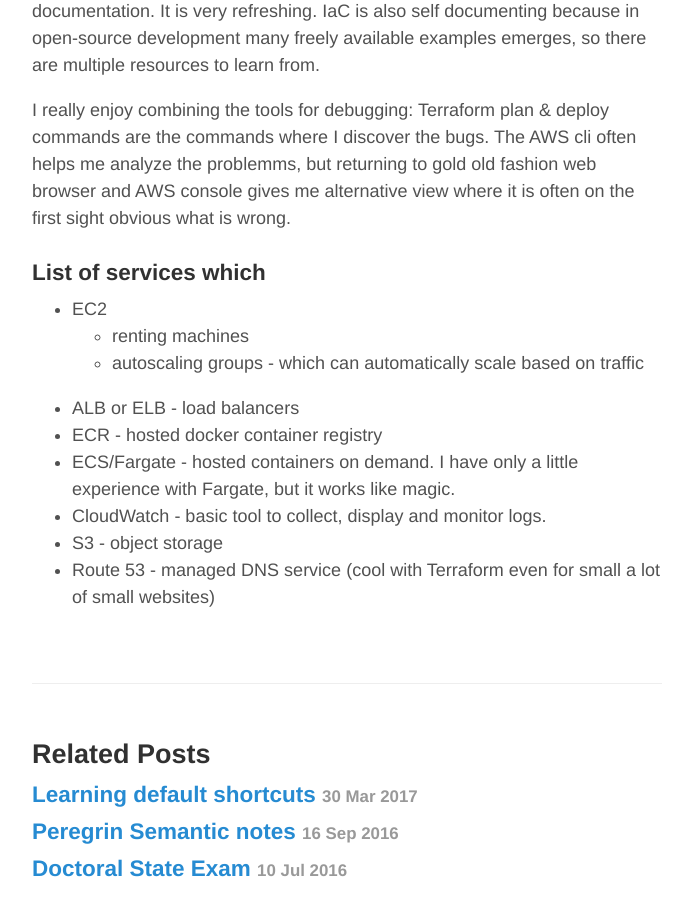
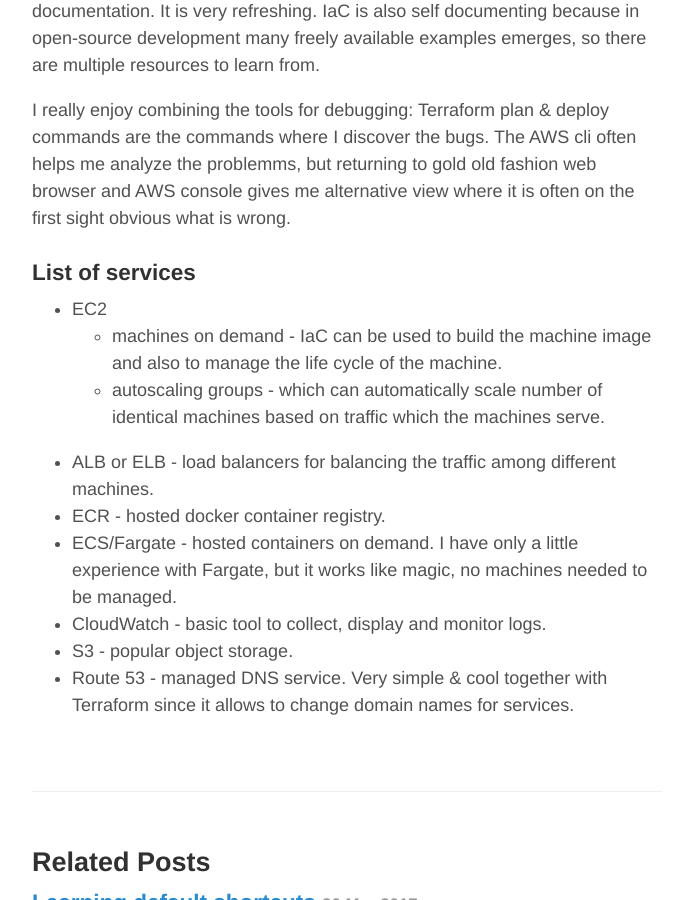
Before and after one commit to oplatek/oplatek.github.io, a Jekyll site: the page built from _posts/2017-05-04-notes-on-aws.md, in a window 1280 px wide and 900 px high, scrolled down 1648 px. Shown: the whole window, without its empty margins (293-984 px from the left). Built offline with Jekyll 4.4.1, drawn with Linux system fonts in a browser that asks for light colours.

Commit message:
wording tf

```diff
--- a/_posts/2017-05-04-notes-on-aws.md
+++ b/_posts/2017-05-04-notes-on-aws.md
@@ -52,13 +52,13 @@
 
 I really enjoy combining the tools for debugging: Terraform plan & deploy commands are the commands where I discover the bugs. The AWS cli often helps me analyze the problemms, but returning to gold old fashion web browser and AWS console gives me alternative view where it is often on the first sight obvious what is wrong.
 
-### List of services which
+### List of services
 - EC2
-    - renting machines
-    - autoscaling groups - which can automatically scale based on traffic
-- ALB or ELB - load balancers
-- ECR - hosted docker container registry
-- ECS/Fargate - hosted containers on demand. I have only a little experience with Fargate, but it works like magic.
+    - machines on demand - IaC can be used to build the machine image and also to manage the life cycle of the machine.
+    - autoscaling groups - which can automatically scale number of identical machines based on traffic which the machines serve.
+- ALB or ELB - load balancers for balancing the traffic among different machines.
+- ECR - hosted docker container registry.
+- ECS/Fargate - hosted containers on demand. I have only a little experience with Fargate, but it works like magic, no machines needed to be managed.
 - CloudWatch - basic tool to collect, display and monitor logs.
-- S3 - object storage
-- Route 53 - managed DNS service (cool with Terraform even for small a lot of small websites)
+- S3 - popular object storage.
+- Route 53 - managed DNS service. Very simple & cool together with Terraform since it allows to change domain names for services.
```
